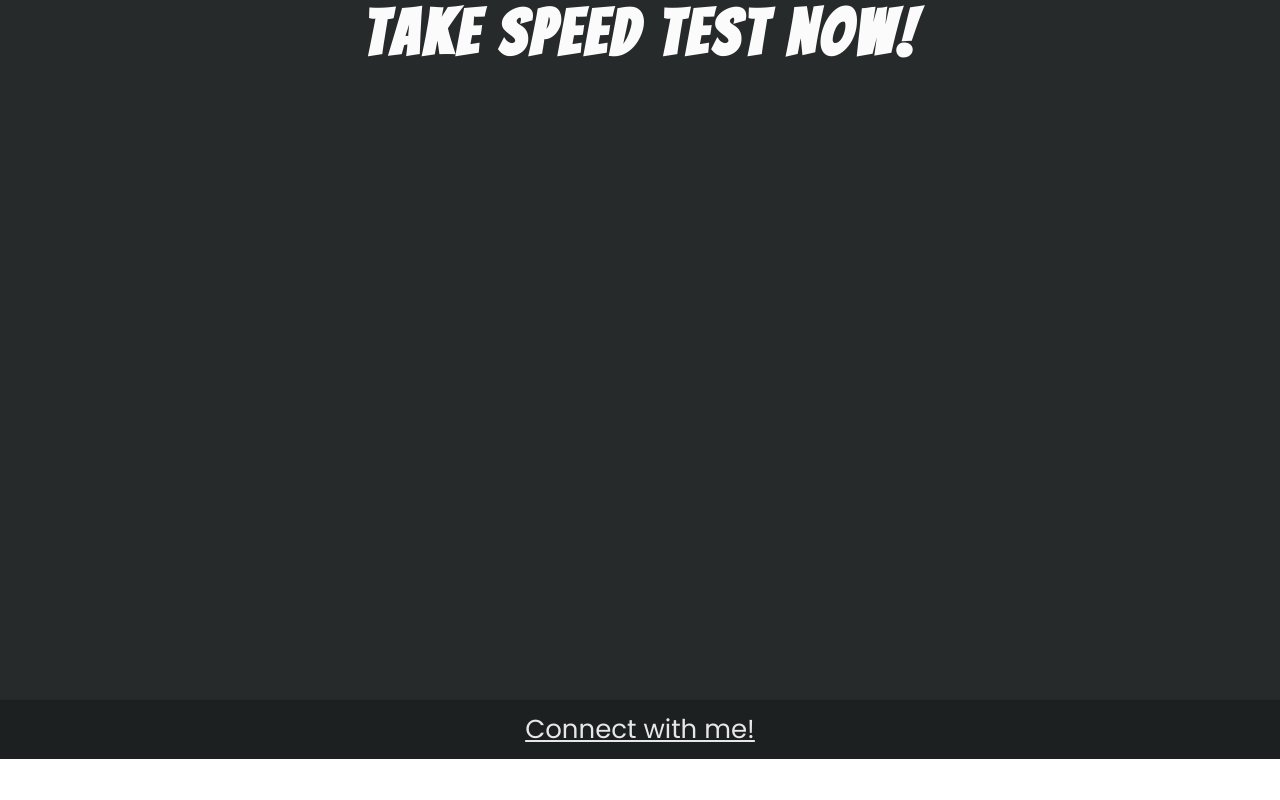
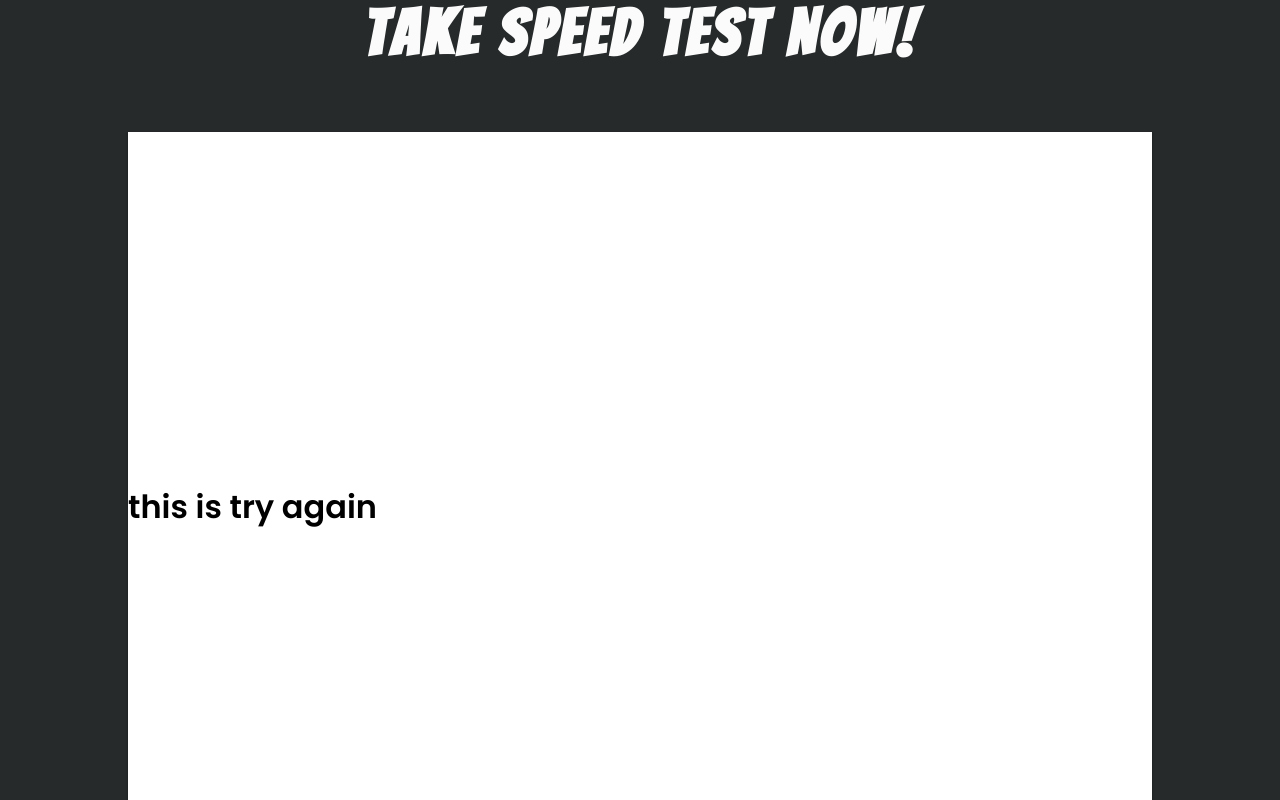
Before and after one commit to khushi-saxena/SpeedyKeys, a React (Create React App) app: page / in a window 1280 px wide. Shown: the part 860-1660 px from the top of the page. Before the commit the page ends 1619 px from the top, so only its background shows below. Built offline with nearby package versions, Linux system fonts and the light colour scheme.

Commit message:
new components added

```diff
--- a/src/Components/Challenge/Challenge.jsx
+++ b/src/Components/Challenge/Challenge.jsx
@@ -1,5 +1,6 @@
 import React from 'react';
 import "./Challenge.css"
+import TestContainer from '../TestContainer/TestContainer';
 
 const Challenge = () => {
   return (
@@ -7,6 +8,7 @@ const Challenge = () => {
         <h1 data-aos="fade-down"  className='Challenge-header'>
             Take Speed Test Now!
         </h1>
+        <TestContainer words={4} charachters={14}wpm={20}/>
     </div>
   )
 }
--- a/src/Components/TestContainer/TestContainer.css
+++ b/src/Components/TestContainer/TestContainer.css
@@ -0,0 +1,16 @@
+.test-container{
+    background-color: #fff;
+    margin: 64px 0;
+    width: 80%;
+    margin-left: 10%;
+    min-height: 750px;
+    display: flex;
+    flex-direction: column;
+    box-shadow :0 1px 3px rgba(0,0,0,0.12), 0 1px 2px rgba(0,0,0,0.26);
+}
+.try-again{
+   flex-grow: 1;
+   display: flex;
+   flex-direction: column;
+   justify-content: center;
+}
--- a/src/Components/TestContainer/TestContainer.jsx
+++ b/src/Components/TestContainer/TestContainer.jsx
@@ -0,0 +1,14 @@
+import React from 'react';
+import './TestContainer.css';
+
+const TestContainer = ( {  words,charachters,wpm}) =>{
+    return(
+      <div className="test-container">
+        <div className="try-again">
+            <h1>this is try again</h1>
+        </div>
+      </div>
+    );
+}
+
+export default TestContainer
```
Also changed, not shown: src/Components/TryAgain/TryAgain.jsx (added, +11 -0 lines), src/Components/TryAgain/TryAgain.css (added).
